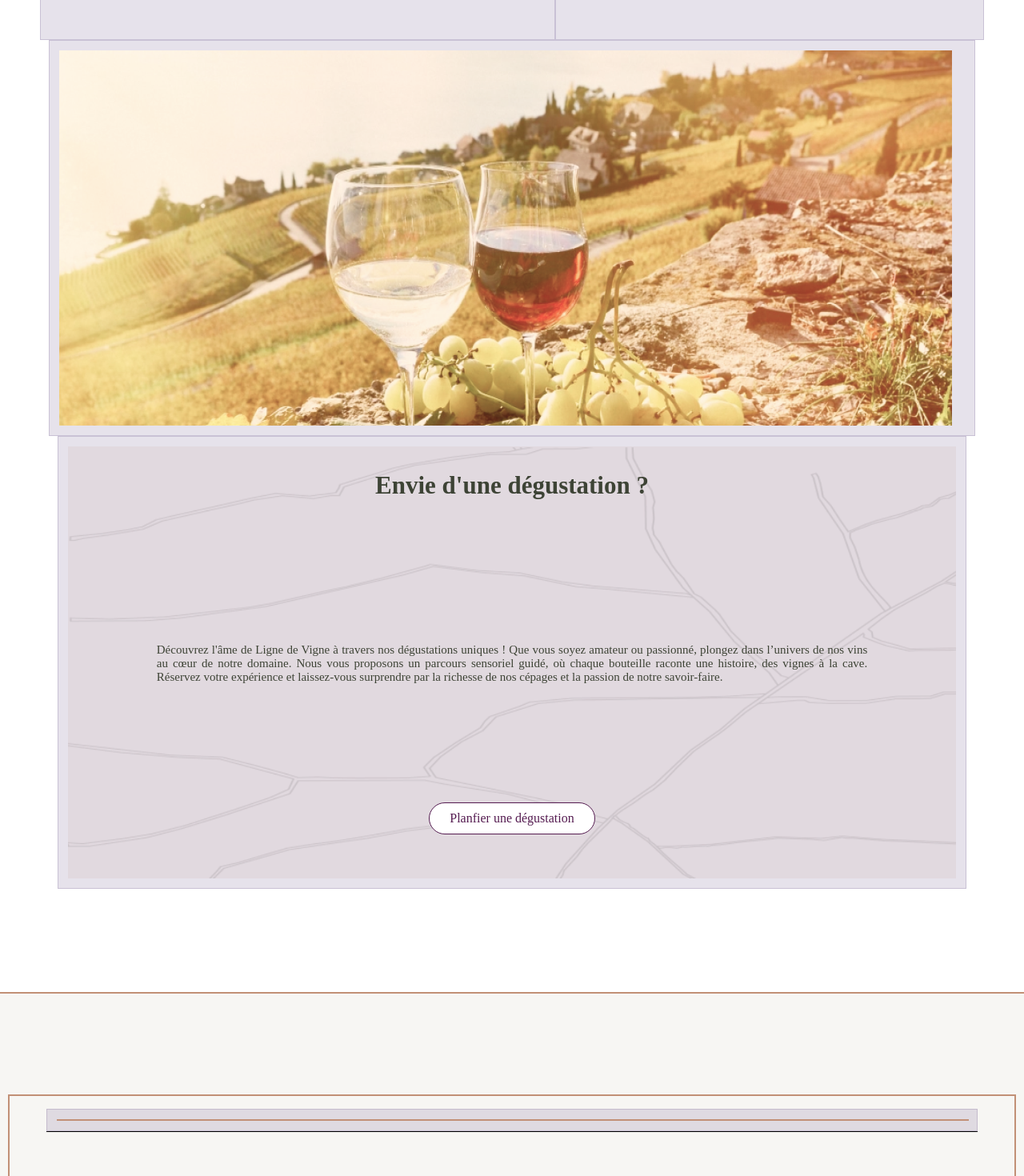
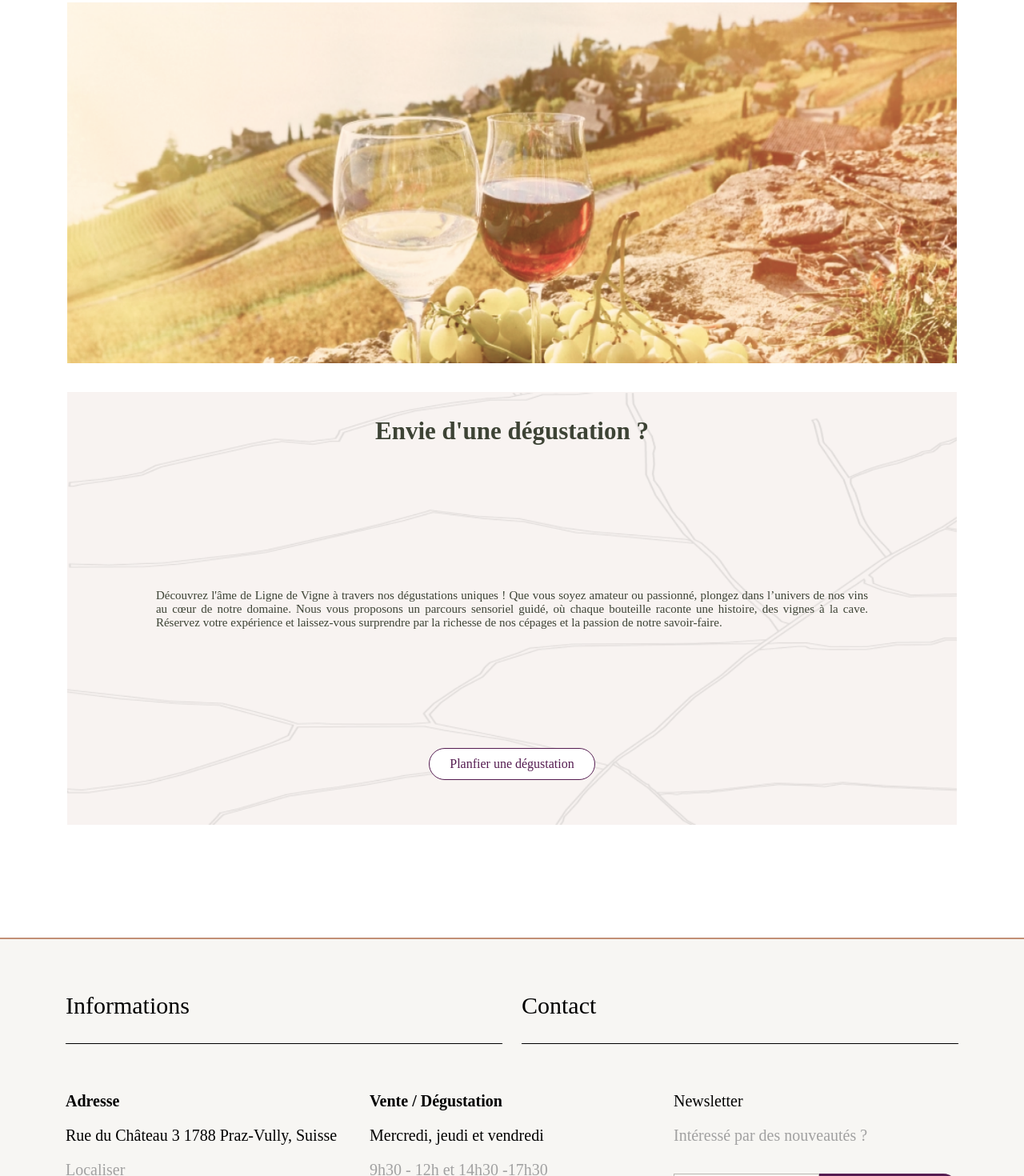
Before and after one commit to Dubois64/Inte-gration-Vin, a website built with Parcel: page src/detail-vin-rouge.html in a window 1280 px wide. Shown: the part 1330-2800 px from the top of the page at 80% size. Built offline with nearby package versions, Linux system fonts and the light colour scheme; a web font is replaced by a local one.

Commit message:
régler problème image degustation

```diff
--- a/src/detail-vin-rouge.html
+++ b/src/detail-vin-rouge.html
@@ -141,7 +141,7 @@
 
     <div class="row">
       <div class="col-11">
-        <img src="../images/Image degustation vin.png" />
+        <div class="img-degustation"></div>
       </div>
       <div class="row">
         <div class="col-11">
@@ -163,15 +163,13 @@
     </div>
 
     <div class="footer">
-      <div class="footer">
-        <div class="container">
-          <div class="row"></div>
+    <div class="container">
+
 
           <div class="row">
             <div class="col-12">
-              <div class="underline-footer"></div>
             </div>
-            <div class="underline"></div>
+
 
             <div class="row">
               <div class="col-6">
@@ -235,7 +233,6 @@
             </div>
           </div>
         </div>
-      </div>
+
     </div>
-  </body>
 </html>
--- a/src/scss/main.scss
+++ b/src/scss/main.scss
@@ -261,6 +261,7 @@ video {
   font-style: normal;
   font-weight: 400;
   line-height: normal;
+  margin: 10%;
 }
 
 .underline {
--- a/src/scss/vin-rouge.scss
+++ b/src/scss/vin-rouge.scss
@@ -248,6 +248,15 @@ video {
   gap: 22px;
 }
 
+.img-degustation {
+  max-width: 100%;
+  background-size: cover;
+  background-image: url(/images/Image\ degustation\ vin.png);
+  background-size: cover;
+  aspect-ratio: 32/13;
+  margin: 1%;
+}
+
 .titre-card-degustation {
   color: #3d4335;
   text-align: center;
@@ -485,10 +494,11 @@ video {
 
 .footer {
   background: #fff;
+  border: 2px solid #c29076;
+  background-color: #f7f6f3;
 }
 
 .underline-footer {
-  border: 1px solid #c29076;
   width: 100%;
 }
 
--- a/src/scss/vin.scss
+++ b/src/scss/vin.scss
@@ -8,8 +8,7 @@
 .row > [class^="col-"] {
   padding-top: 12px;
   padding-bottom: 12px;
-  background-color: rgba(86, 61, 124, 0.15);
-  border: 1px solid rgba(86, 61, 124, 0.2);
+
   /* couleur bloc  */
 }
 
@@ -214,7 +213,6 @@ video {
 .underline {
   background-color: #000;
   height: 1px;
-  margin-bottom: 10%;
 }
 
 .type-de-vin {
@@ -505,17 +503,13 @@ video {
   margin-top: 10%;
 }
 
-.underline-footer {
-  border: 1px solid #c29076;
-  width: 100%;
-}
-
 .img-degustation {
   max-width: 100%;
   background-size: cover;
   background-image: url(/images/Image\ degustation\ vin.png);
   background-size: cover;
   aspect-ratio: 32/13;
+  margin: 1%;
 }
 
 .logo-bouton {
```
Also changed, not shown: src/detail-vin.html (+2 -0 lines).
